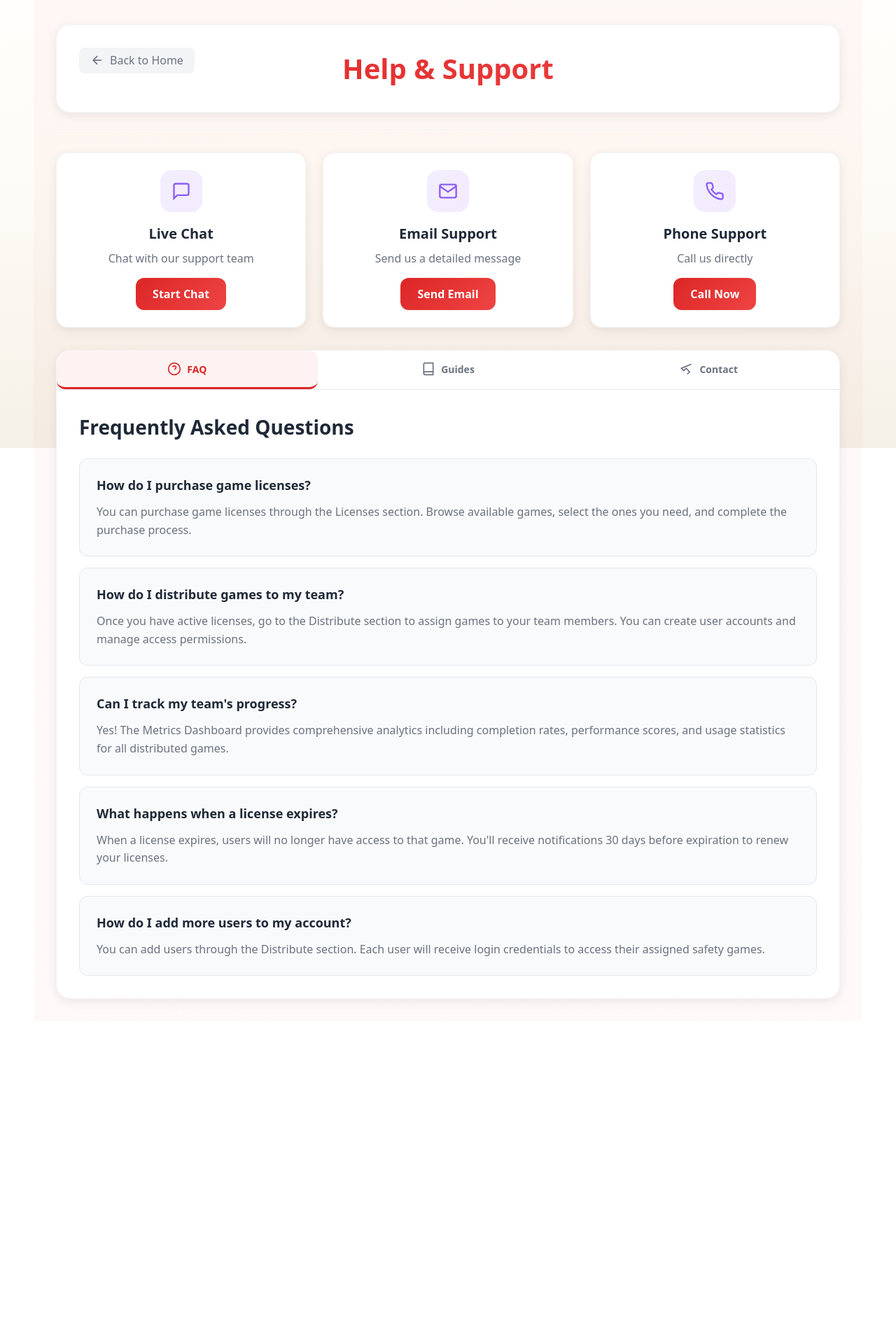
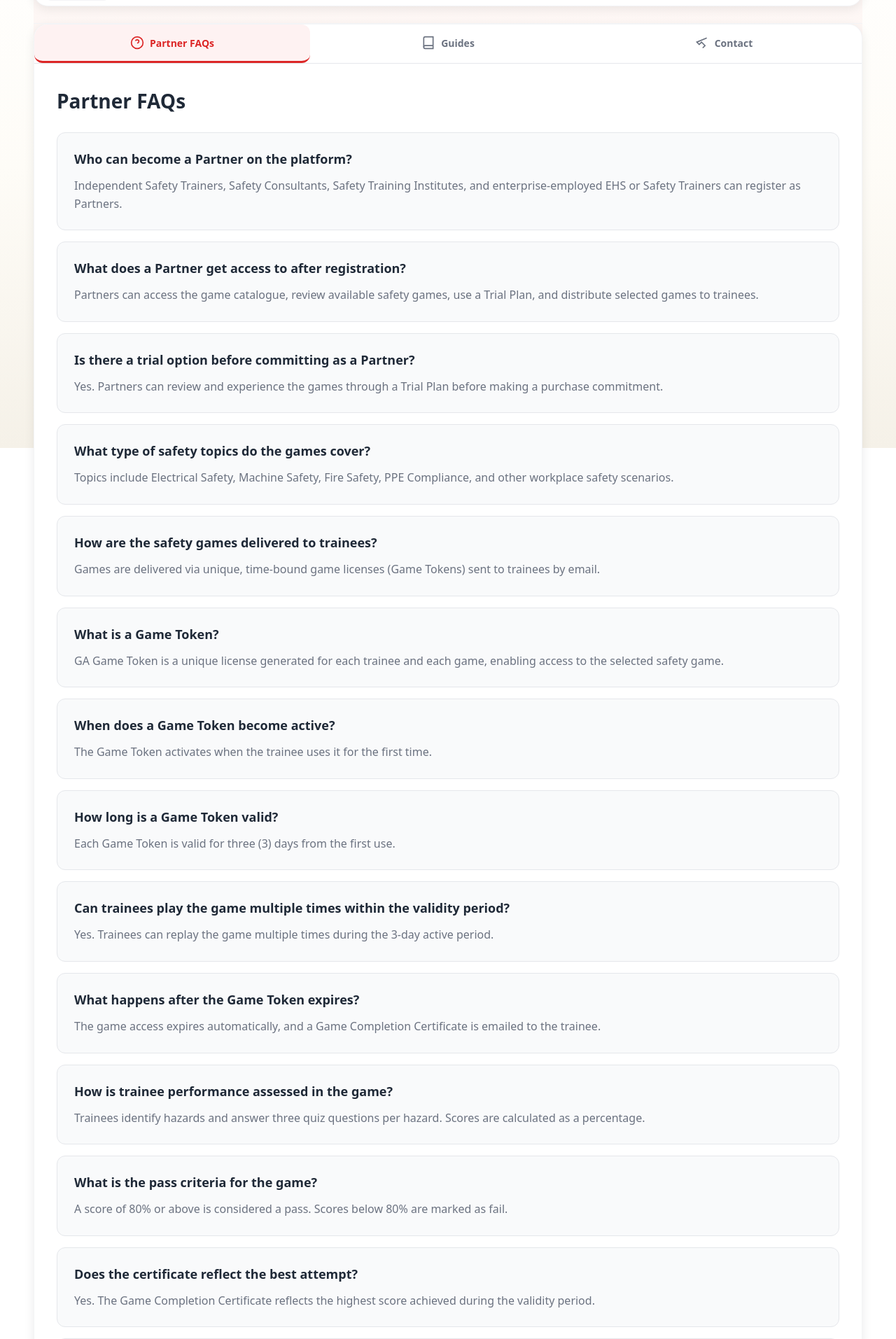
Before and after one commit to Prabhushapure/safety-saas-enterprise, a React (Vite) app: page /AWE-SaaS/partner/help in a window 1280 px wide. Shown: the part 160-2073 px from the top of the page at 70% size. Before the commit the page ends 1619 px from the top, so only its background shows below. Built offline with nearby package versions, Linux system fonts and the light colour scheme; sample sign-in values are in the browser's storage.

Commit message:
help & support page built

```diff
--- a/src/pages/partner/PartnerHelp.css
+++ b/src/pages/partner/PartnerHelp.css
@@ -1,7 +1,7 @@
 .partner-help-page {
   min-height: calc(100vh - 120px);
   background: linear-gradient(135deg, rgba(220, 38, 38, 0.03), rgba(239, 68, 68, 0.03));
-  padding: 2rem;
+  padding: 0rem;
 }
 
 .partner-help-container {
@@ -32,12 +32,12 @@
 
 /* Page Header */
 .page-header {
-  margin-bottom: 2rem;
+  margin-bottom: 0rem;
 }
 
 .header-content {
   background: white;
-  padding: 2rem;
+  padding: 0.5rem;
   border-radius: 20px;
   box-shadow: 0 4px 15px rgba(0, 0, 0, 0.08);
   border: 1px solid #f3f4f6;
@@ -47,8 +47,8 @@
 
 .back-link {
   position: absolute;
-  top: 2rem;
-  left: 2rem;
+  top: 0.5rem;
+  left: 1rem;
   display: inline-flex;
   align-items: center;
   gap: 0.5rem;
@@ -63,12 +63,12 @@
 }
 
 .back-link svg {
-  width: 20px;
-  height: 20px;
+  width: 15px;
+  height: 15px;
 }
 
 .header-content h1 {
-  font-size: 2.5rem;
+  font-size: 1.5rem;
   font-weight: 700;
   background: linear-gradient(135deg, #dc2626, #ef4444);
   -webkit-background-clip: text;
@@ -232,47 +232,33 @@
 }
 
 /* Guides Section */
-.guides-grid {
-  display: grid;
-  grid-template-columns: repeat(auto-fit, minmax(280px, 1fr));
-  gap: 1.5rem;
+.guides-section {
+  max-width: 1200px;
 }
 
-.guide-card {
+.guide-block {
+  margin-bottom: 2rem;
+}
+
+.guide-block h3 {
+  margin-bottom: 0.5rem;
+}
+
+.guide-block ul,
+.guide-block ol {
+  padding-left: 1.25rem;
+}
+
+.guide-block li {
+  margin-bottom: 0.4rem;
+}
+
+.guide-block.closing {
   background: #f9fafb;
   padding: 1.5rem;
-  border-radius: 12px;
-  border: 1px solid #e5e7eb;
+  border-radius: 8px;
 }
 
-.guide-card h3 {
-  font-size: 1.25rem;
-  font-weight: 600;
-  color: #1f2937;
-  margin-bottom: 0.75rem;
-}
-
-.guide-card p {
-  color: #6b7280;
-  line-height: 1.6;
-  margin-bottom: 1rem;
-}
-
-.guide-button {
-  padding: 0.5rem 1rem;
-  background: #f3f4f6;
-  color: #6b7280;
-  border: none;
-  border-radius: 8px;
-  font-weight: 500;
-  cursor: pointer;
-  transition: all 0.2s ease;
-}
-
-.guide-button:hover {
-  background: #e5e7eb;
-  color: #374151;
-}
 
 /* Contact Section */
 .contact-info {
--- a/src/pages/partner/PartnerHelp.jsx
+++ b/src/pages/partner/PartnerHelp.jsx
@@ -34,24 +34,84 @@ const PartnerHelp = () => {
 
   const faqData = [
     {
-      question: "How do I purchase game licenses?",
-      answer: "You can purchase game licenses through the Licenses section. Browse available games, select the ones you need, and complete the purchase process."
+      question: "Who can become a Partner on the platform?",
+      answer: "Independent Safety Trainers, Safety Consultants, Safety Training Institutes, and enterprise-employed EHS or Safety Trainers can register as Partners."
     },
     {
-      question: "How do I distribute games to my team?",
-      answer: "Once you have active licenses, go to the Distribute section to assign games to your team members. You can create user accounts and manage access permissions."
+      question: "What does a Partner get access to after registration?",
+      answer: "Partners can access the game catalogue, review available safety games, use a Trial Plan, and distribute selected games to trainees."
     },
     {
-      question: "Can I track my team's progress?",
-      answer: "Yes! The Metrics Dashboard provides comprehensive analytics including completion rates, performance scores, and usage statistics for all distributed games."
+      question: "Is there a trial option before committing as a Partner?",
+      answer: "Yes. Partners can review and experience the games through a Trial Plan before making a purchase commitment."
     },
     {
-      question: "What happens when a license expires?",
-      answer: "When a license expires, users will no longer have access to that game. You'll receive notifications 30 days before expiration to renew your licenses."
+      question: "What type of safety topics do the games cover?",
+      answer: "Topics include Electrical Safety, Machine Safety, Fire Safety, PPE Compliance, and other workplace safety scenarios."
     },
     {
-      question: "How do I add more users to my account?",
-      answer: "You can add users through the Distribute section. Each user will receive login credentials to access their assigned safety games."
+      question: "How are the safety games delivered to trainees?",
+      answer: "Games are delivered via unique, time-bound game licenses (Game Tokens) sent to trainees by email."
+    },
+    {
+      question: "What is a Game Token?",
+      answer: "GA Game Token is a unique license generated for each trainee and each game, enabling access to the selected safety game."
+    },
+    {
+      question: "When does a Game Token become active?",
+      answer: "The Game Token activates when the trainee uses it for the first time."
+    },
+    {
+      question: "How long is a Game Token valid?",
+      answer: "Each Game Token is valid for three (3) days from the first use."
+    },
+    {
+      question: "Can trainees play the game multiple times within the validity period?",
+      answer: "Yes. Trainees can replay the game multiple times during the 3-day active period."
+    },
+    {
+      question: "What happens after the Game Token expires?",
+      answer: "The game access expires automatically, and a Game Completion Certificate is emailed to the trainee."
+    },
+    {
+      question: "How is trainee performance assessed in the game?",
+      answer: "Trainees identify hazards and answer three quiz questions per hazard. Scores are calculated as a percentage."
+    },
+    {
+      question: "What is the pass criteria for the game?",
+      answer: "A score of 80% or above is considered a pass. Scores below 80% are marked as fail."
+    },
+    {
+      question: "Does the certificate reflect the best attempt?",
+      answer: "Yes. The Game Completion Certificate reflects the highest score achieved during the validity period."
+    },
+    {
+      question: "Are learning resources available inside the game?",
+      answer: "Yes. Games include an in-game toolbar with safety guidelines, SOPs, learning videos, PPE mini-games, and reference documents."
+    },
+    {
+      question: "Is any software installation required for Partners or trainees?",
+      answer: "No. The platform is cloud-based and accessed via a secure web portal."
+    },
+    {
+      question: "How do Partners select and distribute games?",
+      answer: "Partners choose games from the catalogue and distribute them by assigning Game Tokens to trainee email IDs."
+    },
+    {
+      question: "How is Partner billing handled?",
+      answer: "Partners are periodically invoiced based on the number of Game Tokens used by trainees."
+    },
+    {
+      question: "Is pricing visible before purchase?",
+      answer: "Yes. The Games Catalogue displays available games along with their pricing."
+    },
+    {
+      question: "Can these games be used alongside existing safety training programs?",
+      answer: "Yes. The serious games are designed to complement classroom training, workshops, and other safety learning initiatives."
+    },
+    {
+      question: "What value do these games add for Partners?",
+      answer: "They provide engaging, immersive, assessment-driven training, automated certification, measurable results, and scalable delivery without logistical complexity."
     }
   ];
 
@@ -66,46 +126,9 @@ const PartnerHelp = () => {
                 <path d="M19 12H5"/>
                 <path d="M12 19l-7-7 7-7"/>
               </svg>
-              Back to Home
+              Back
             </Link>
             <h1>Help & Support</h1>
-          </div>
-        </div>
-
-        {/* Quick Actions */}
-        <div className="quick-actions">
-          <div className="action-card">
-            <div className="action-icon">
-              <svg viewBox="0 0 24 24" fill="none" stroke="currentColor" strokeWidth="2">
-                <path d="M21 15a2 2 0 0 1-2 2H7l-4 4V5a2 2 0 0 1 2-2h14a2 2 0 0 1 2 2z"/>
-              </svg>
-            </div>
-            <h3>Live Chat</h3>
-            <p>Chat with our support team</p>
-            <button className="action-button">Start Chat</button>
-          </div>
-
-          <div className="action-card">
-            <div className="action-icon">
-              <svg viewBox="0 0 24 24" fill="none" stroke="currentColor" strokeWidth="2">
-                <path d="M4 4h16c1.1 0 2 .9 2 2v12c0 1.1-.9 2-2 2H4c-1.1 0-2-.9-2-2V6c0-1.1.9-2 2-2z"/>
-                <polyline points="22,6 12,13 2,6"/>
-              </svg>
-            </div>
-            <h3>Email Support</h3>
-            <p>Send us a detailed message</p>
-            <button className="action-button">Send Email</button>
-          </div>
-
-          <div className="action-card">
-            <div className="action-icon">
-              <svg viewBox="0 0 24 24" fill="none" stroke="currentColor" strokeWidth="2">
-                <path d="M22 16.92v3a2 2 0 0 1-2.18 2 19.79 19.79 0 0 1-8.63-3.07 19.5 19.5 0 0 1-6-6 19.79 19.79 0 0 1-3.07-8.67A2 2 0 0 1 4.11 2h3a2 2 0 0 1 2 1.72 12.84 12.84 0 0 0 .7 2.81 2 2 0 0 1-.45 2.11L8.09 9.91a16 16 0 0 0 6 6l1.27-1.27a2 2 0 0 1 2.11-.45 12.84 12.84 0 0 0 2.81.7A2 2 0 0 1 22 16.92z"/>
-              </svg>
-            </div>
-            <h3>Phone Support</h3>
-            <p>Call us directly</p>
-            <button className="action-button">Call Now</button>
           </div>
         </div>
 
@@ -121,7 +144,7 @@ const PartnerHelp = () => {
                 <path d="M9.09 9a3 3 0 0 1 5.83 1c0 2-3 3-3 3"/>
                 <line x1="12" y1="17" x2="12.01" y2="17"/>
               </svg>
-              FAQ
+              Partner FAQs
             </button>
             <button
               className={`nav-button ${activeSection === 'guides' ? 'active' : ''}`}
@@ -147,7 +170,7 @@ const PartnerHelp = () => {
           <div className="help-section">
             {activeSection === 'faq' && (
               <div className="faq-section">
-                <h2>Frequently Asked Questions</h2>
+                <h2>Partner FAQs</h2>
                 <div className="faq-list">
                   {faqData.map((item, index) => (
                     <div key={index} className="faq-item">
@@ -159,33 +182,201 @@ const PartnerHelp = () => {
               </div>
             )}
 
-            {activeSection === 'guides' && (
-              <div className="guides-section">
-                <h2>User Guides</h2>
-                <div className="guides-grid">
-                  <div className="guide-card">
-                    <h3>Getting Started</h3>
-                    <p>Learn the basics of managing your safety games platform</p>
-                    <button className="guide-button">Read Guide</button>
-                  </div>
-                  <div className="guide-card">
-                    <h3>License Management</h3>
-                    <p>How to purchase, renew, and manage your game licenses</p>
-                    <button className="guide-button">Read Guide</button>
-                  </div>
-                  <div className="guide-card">
-                    <h3>User Distribution</h3>
-                    <p>Step-by-step guide to distributing games to your team</p>
-                    <button className="guide-button">Read Guide</button>
-                  </div>
-                  <div className="guide-card">
-                    <h3>Analytics & Reporting</h3>
-                    <p>Understanding your metrics dashboard and reports</p>
-                    <button className="guide-button">Read Guide</button>
-                  </div>
-                </div>
-              </div>
-            )}
+{activeSection === 'guides' && (
+  <div className="guides-section">
+    <h2>Partner Onboarding Guide</h2>
+
+    <section className="guide-block">
+      <h3>Welcome</h3>
+      <p>
+        Welcome to the <strong>Safety Serious Games Platform</strong>. This onboarding guide
+        is designed to help Safety Trainers, Consultants, Institutes, and EHS professionals
+        quickly understand the platform, set up their Partner account, and start delivering
+        impactful, scenario-based safety training using serious games.
+      </p>
+    </section>
+
+    <section className="guide-block">
+      <h3>1. About the Platform</h3>
+      <p>
+        The Safety Serious Games Platform is a cloud-based SaaS solution offering immersive,
+        3D, scenario-driven safety games. These games complement traditional safety training
+        programs by improving engagement, knowledge retention, and assessment effectiveness.
+      </p>
+      <ul>
+        <li>Deliver interactive safety training remotely or in blended programs</li>
+        <li>Assess trainee understanding through gameplay and quizzes</li>
+        <li>Automatically issue completion certificates</li>
+      </ul>
+    </section>
+
+    <section className="guide-block">
+      <h3>2. Who Can Become a Partner</h3>
+      <ul>
+        <li>Independent Safety Trainers and Safety Consultants</li>
+        <li>Safety Training Institutes</li>
+        <li>Enterprise Safety Trainers and EHS Professionals</li>
+      </ul>
+    </section>
+
+    <section className="guide-block">
+      <h3>3. Partner Registration Process</h3>
+      <ol>
+        <li>Visit the platform website</li>
+        <li>Register as a Partner with professional and organizational details</li>
+        <li>Verify your email address</li>
+        <li>Log in to access the Partner dashboard</li>
+      </ol>
+      <p>Once registered, you can explore the game catalogue and activate a Trial Plan.</p>
+    </section>
+
+    <section className="guide-block">
+      <h3>4. Trial Plan Access</h3>
+      <ul>
+        <li>Experience gameplay and learning flow</li>
+        <li>Review hazard scenarios and assessment logic</li>
+        <li>Evaluate suitability for trainees or clients</li>
+      </ul>
+    </section>
+
+    <section className="guide-block">
+      <h3>5. Game Catalogue Overview</h3>
+      <ul>
+        <li>Safety topic (Electrical, Machine, Fire, PPE, etc.)</li>
+        <li>Scenario description</li>
+        <li>Pricing per game token</li>
+      </ul>
+    </section>
+
+    <section className="guide-block">
+      <h3>6. Understanding the Game Experience</h3>
+      <ul>
+        <li>Third-person character in a realistic 3D workplace</li>
+        <li>Multiple embedded safety hazards</li>
+        <li>Hazard identification tasks</li>
+        <li>Three quiz questions per hazard</li>
+      </ul>
+      <p>Points are awarded for correct hazard identification and quiz responses.</p>
+    </section>
+
+    <section className="guide-block">
+      <h3>7. Game Tokens & Licensing Model</h3>
+      <ul>
+        <li>One token per trainee per game</li>
+        <li>Token sent via email</li>
+        <li>Activates on first use</li>
+        <li>Valid for 3 days from first use</li>
+        <li>Multiple attempts allowed</li>
+        <li>Expires automatically</li>
+      </ul>
+    </section>
+
+    <section className="guide-block">
+      <h3>8. Assigning Games to Trainees</h3>
+      <ol>
+        <li>Select a game from the catalogue</li>
+        <li>Enter trainee email IDs</li>
+        <li>Generate and distribute Game Tokens</li>
+        <li>Track usage via Partner dashboard</li>
+      </ol>
+    </section>
+
+    <section className="guide-block">
+      <h3>9. Assessment & Scoring</h3>
+      <ul>
+        <li>Fixed game duration</li>
+        <li>Final score calculated as percentage</li>
+        <li>Pass: 80% and above</li>
+        <li>Fail: Below 80%</li>
+        <li>Highest score is recorded</li>
+      </ul>
+    </section>
+
+    <section className="guide-block">
+      <h3>10. Certification</h3>
+      <ul>
+        <li>Certificate generated after token expiry</li>
+        <li>Emailed automatically to trainee</li>
+        <li>Reflects highest score achieved</li>
+      </ul>
+    </section>
+
+    <section className="guide-block">
+      <h3>11. In-Game Learning Resources</h3>
+      <ul>
+        <li>Safety guidelines & SOPs</li>
+        <li>Learning videos</li>
+        <li>PPE mini-game</li>
+        <li>Reference documents</li>
+      </ul>
+    </section>
+
+    <section className="guide-block">
+      <h3>12. Delivery Models</h3>
+      <ul>
+        <li>Classroom training reinforcement</li>
+        <li>Virtual / remote safety training</li>
+        <li>Blended learning programs</li>
+        <li>Pre or post training assessment</li>
+      </ul>
+    </section>
+
+    <section className="guide-block">
+      <h3>13. Platform Access & Technical Requirements</h3>
+      <ul>
+        <li>Cloud-based, browser accessible</li>
+        <li>No software installation required</li>
+        <li>Supports Windows, Android, iOS, tablets & kiosks</li>
+      </ul>
+    </section>
+
+    <section className="guide-block">
+      <h3>14. Partner Billing & Invoicing</h3>
+      <ul>
+        <li>Usage-based billing</li>
+        <li>Invoices generated periodically</li>
+        <li>Based on Game Tokens used</li>
+      </ul>
+    </section>
+
+    <section className="guide-block">
+      <h3>15. Best Practices</h3>
+      <ul>
+        <li>Align games with training objectives</li>
+        <li>Brief trainees before gameplay</li>
+        <li>Encourage multiple attempts</li>
+        <li>Use certificates for training records</li>
+      </ul>
+    </section>
+
+    <section className="guide-block">
+      <h3>16. Support & Assistance</h3>
+      <p>
+        For technical support, onboarding help, or commercial queries, Partners can contact
+        the Antiz support team through the platform.
+      </p>
+    </section>
+
+    <section className="guide-block checklist">
+      <h3>17. Getting Started Checklist</h3>
+      <ul>
+        <li>Register as a Partner</li>
+        <li>Explore games via Trial Plan</li>
+        <li>Select relevant safety games</li>
+        <li>Assign Game Tokens to trainees</li>
+        <li>Review results and certificates</li>
+      </ul>
+    </section>
+
+    <section className="guide-block closing">
+      <h3>We’re Glad to Have You Onboard</h3>
+      <p>
+        The Safety Serious Games Platform empowers you to deliver modern, engaging, and
+        measurable safety training. We look forward to supporting your training success.
+      </p>
+    </section>
+  </div>
+)}
 
             {activeSection === 'contact' && (
               <div className="contact-section">
@@ -200,8 +391,11 @@ const PartnerHelp = () => {
                     </div>
                     <div>
                       <h3>Email Support</h3>
-                      <p>support@safetygames.com</p>
-                      <span>Response within 24 hours</span>
+                      <p>Contact us at   <a href="mailto:support@antiztech.com" className="support-email">
+    support@antiztech.com
+  </a> for any clarifications and support queries.
+</p>
+
                     </div>
                   </div>
                   <div className="contact-item">
```
Also changed, not shown: 1 other file (tests, documents, lock files or other folders).
